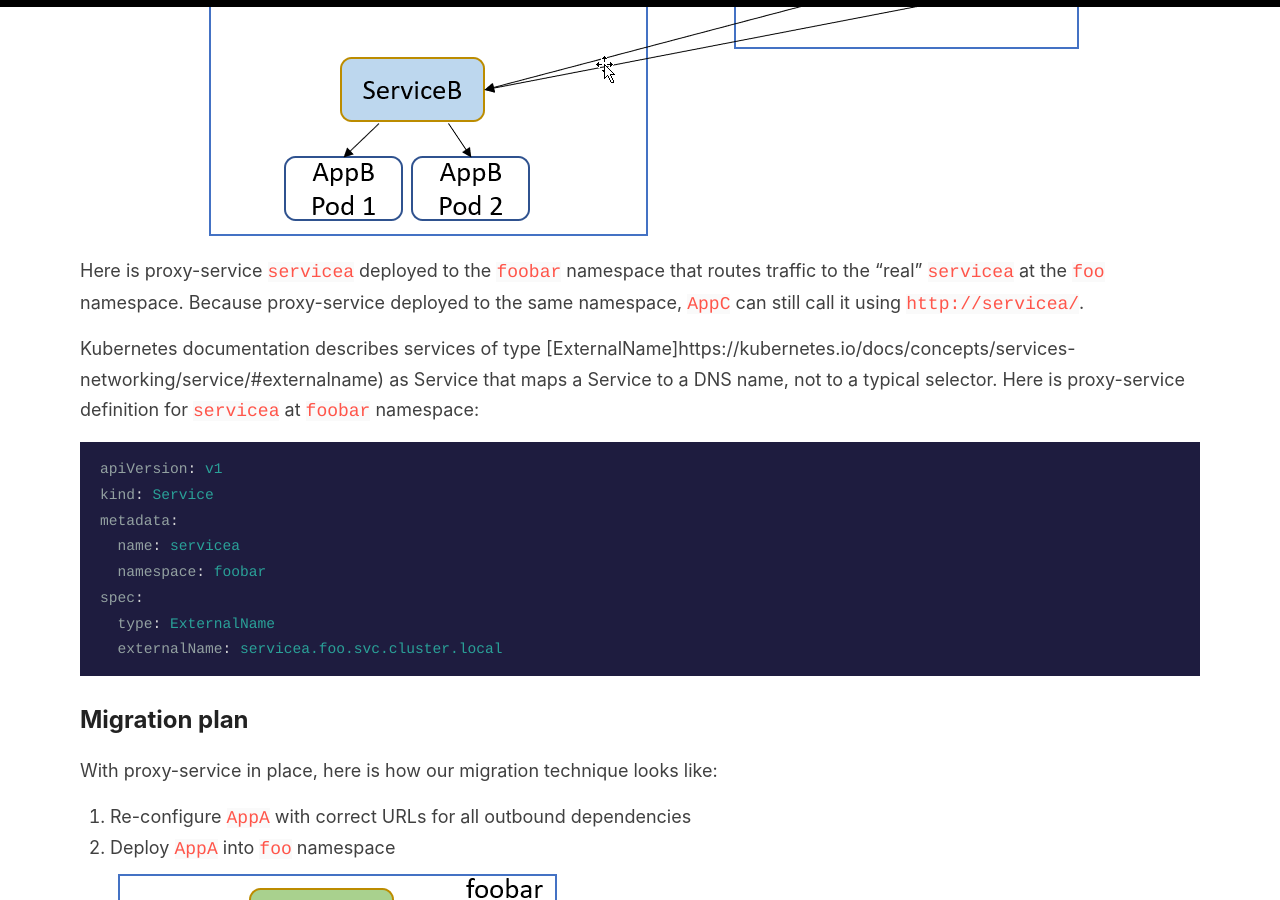
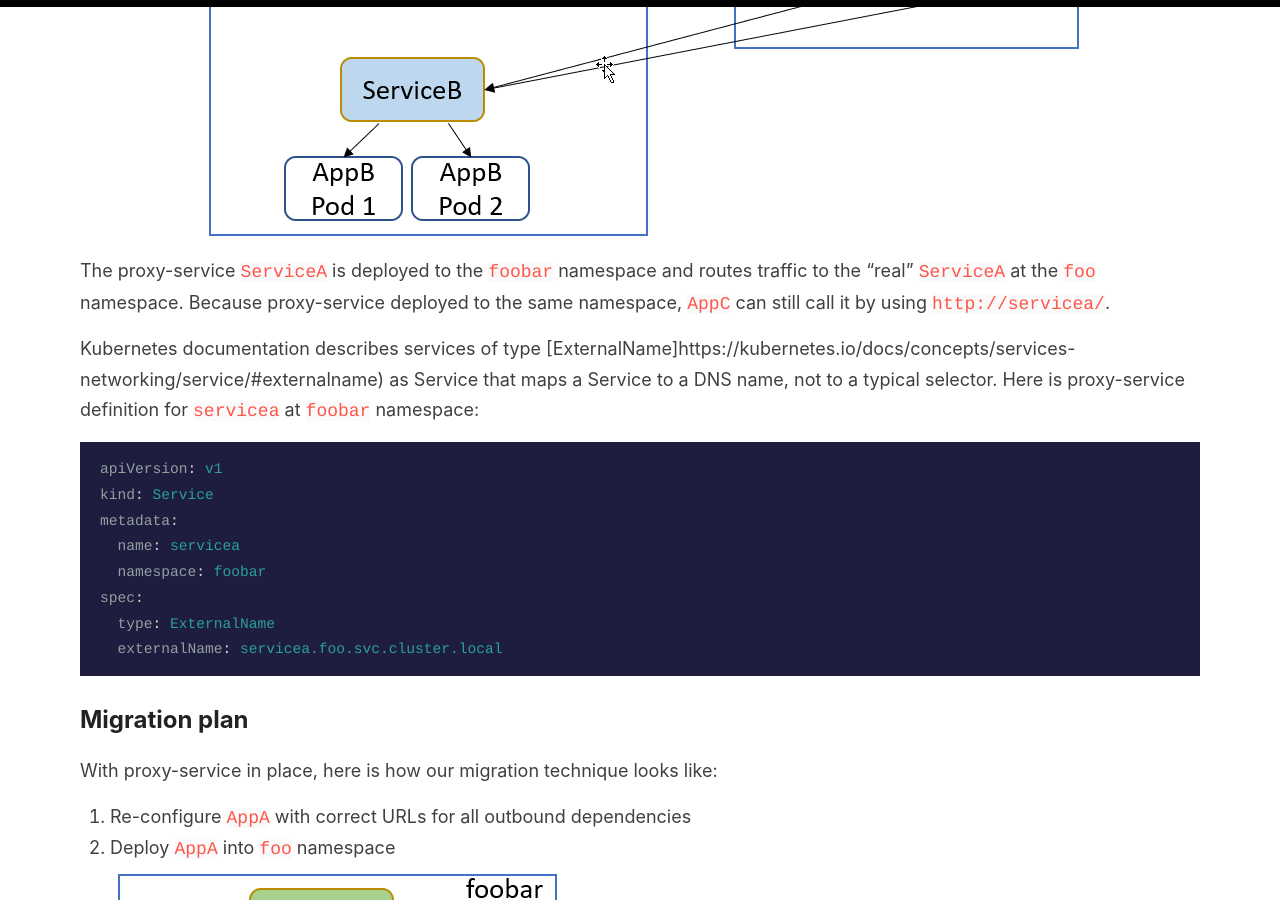
Before and after one commit to evgenyb/evgenyb.github.io, a Jekyll site: the page built from _posts/2021-01-28-kubernetes-service-proxy.md, in a window 1280 px wide and 900 px high, scrolled down 2883 px. Built offline with Jekyll 4.4.1, drawn with Linux system fonts in a browser that asks for light colours; nearby versions of some CDN libraries.

Commit message:
Working with content

```diff
--- a/_posts/2021-01-28-kubernetes-service-proxy.md
+++ b/_posts/2021-01-28-kubernetes-service-proxy.md
@@ -41,7 +41,7 @@ The solution that we came up with was to introduce a proxy-service at the old na
 
 ![proxy](/images/2021-01-27-final.png)
 
-Here is proxy-service `servicea` deployed to the `foobar` namespace that routes traffic to the "real" `servicea` at the `foo` namespace. Because proxy-service deployed to the same namespace, `AppC` can still call it using `http://servicea/`.
+The proxy-service `ServiceA` is deployed to the `foobar` namespace and routes traffic to the "real" `ServiceA` at the `foo` namespace. Because proxy-service deployed to the same namespace, `AppC` can still call it by using `http://servicea/`.
 
 Kubernetes documentation describes services of type [ExternalName]https://kubernetes.io/docs/concepts/services-networking/service/#externalname) as Service that maps a Service to a DNS name, not to a typical selector.
 Here is proxy-service definition for `servicea` at `foobar` namespace:
```
